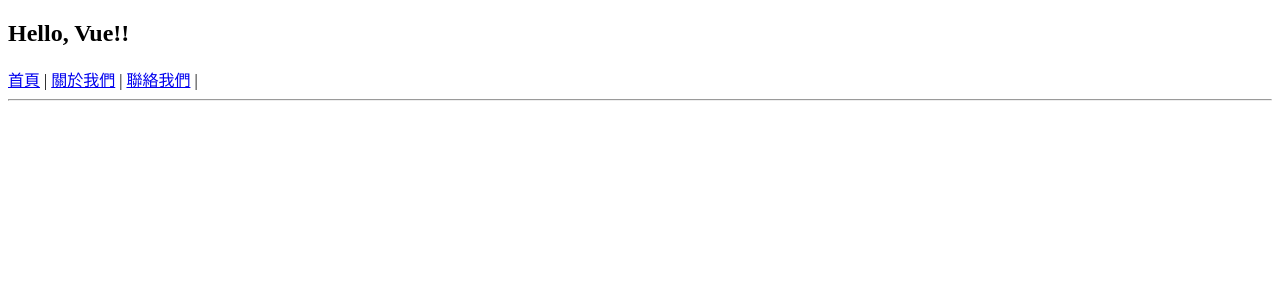
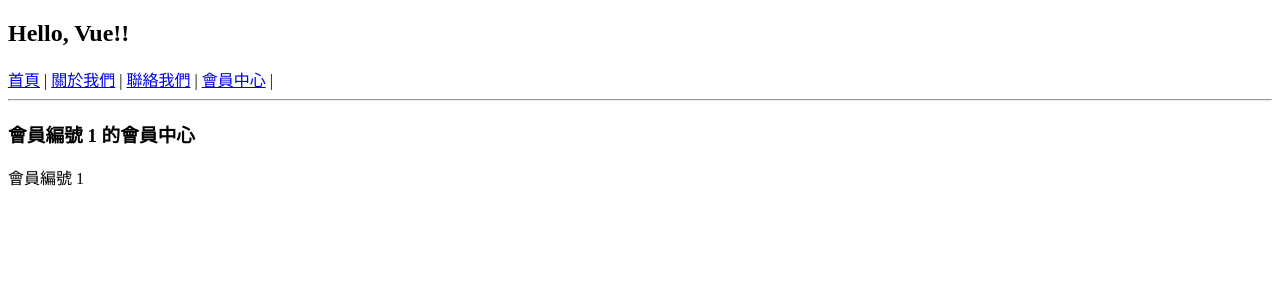
Before and after one commit to HsiaoHungWang/vue-s803, a Vue app: page /member/1 in a window 1280 px wide. Shown: the top 300 px of the page. Built offline with nearby package versions, Linux system fonts and the light colour scheme.

Commit message:
路由參數的設定與讀取

```diff
--- a/src/App.vue
+++ b/src/App.vue
@@ -24,6 +24,7 @@ import HomeView from './views/HomeView.vue';
   <RouterLink :to="{name:'home'}">首頁</RouterLink> |
   <RouterLink :to="{name:'about'}">關於我們</RouterLink> |
   <RouterLink :to="{name:'contact'}">聯絡我們</RouterLink> |
+  <RouterLink :to="{name:'member', params:{id:1}}">會員中心</RouterLink> |
   <hr />
   <RouterView></RouterView>
 
--- a/src/router.js
+++ b/src/router.js
@@ -5,6 +5,7 @@ import ContactView from "./views/ContactView.vue"
 import HomeView from "./views/HomeView.vue"
 import Team1View from "./views/Team1View.vue"
 import Team2View from "./views/Team2View.vue"
+import MemberCenter from "./views/MemberCenter.vue"
 
 //路由設定
 const routes = [
@@ -21,7 +22,9 @@ const routes = [
         ]
     },
     //http://localhost:5173/contact => ContactView
-    { path: "/contact", component: ContactView, name: "contact" }
+    { path: "/contact", component: ContactView, name: "contact" },
+    //http://localhost:5173/member/12 => MemberCenter
+    { path: "/member/:id", component: MemberCenter, name: "member", props: true }
 ]
 
 //建立路由物件
--- /dev/null
+++ b/src/views/MemberCenter.vue
@@ -0,0 +1,23 @@
+<script setup>
+import { useRoute } from 'vue-router';
+
+
+    defineProps({
+        id:String
+    })
+
+    const route = useRoute()
+    console.log('會員編號：', route.params.id)
+
+</script>
+
+<template>
+    <div>
+        <h3>會員編號 {{ $route.params.id}} 的會員中心</h3>
+        <p>會員編號 {{ id }}</p>
+    </div>
+</template>
+
+<style lang="css" scoped>
+
+</style>
```
